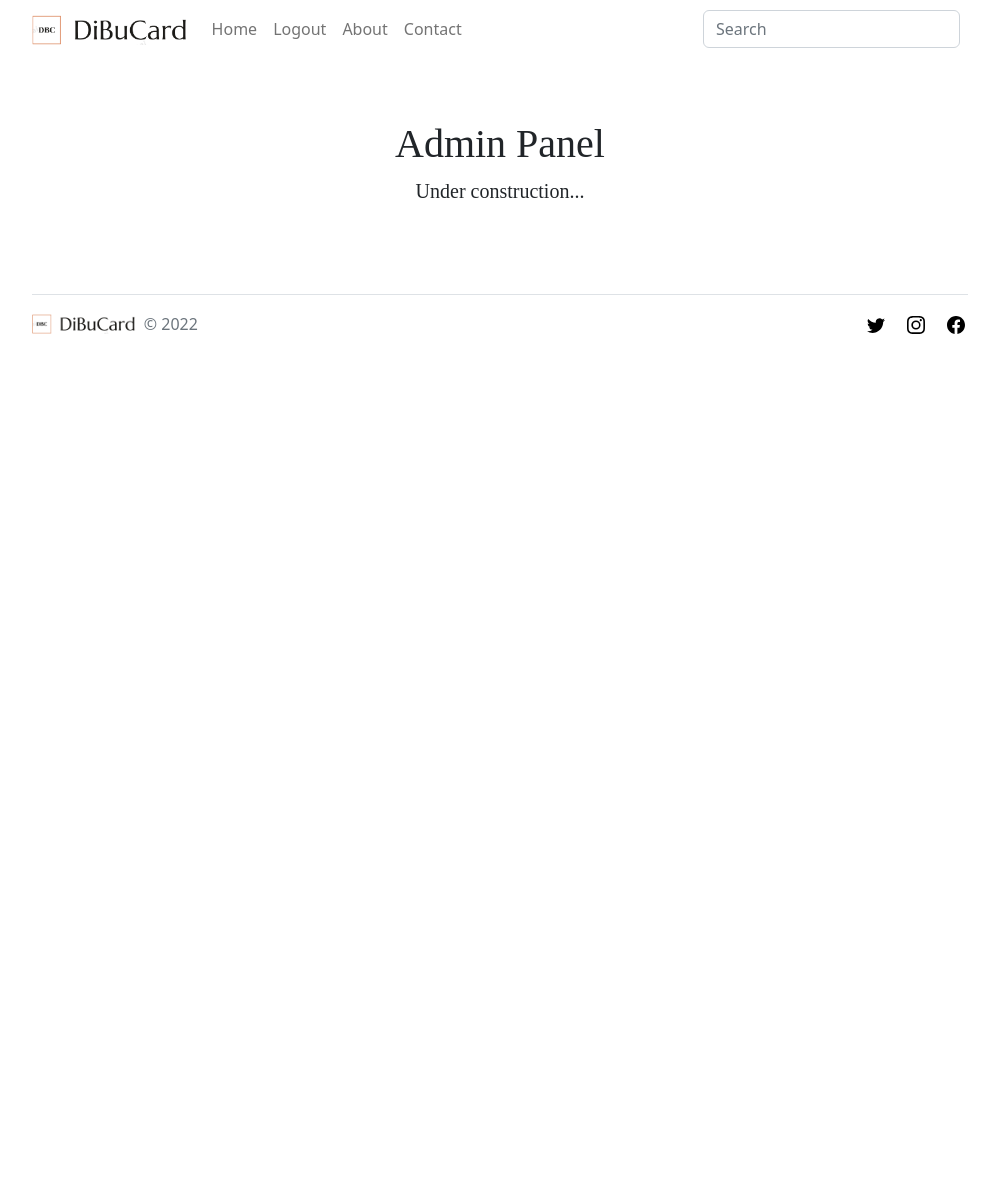
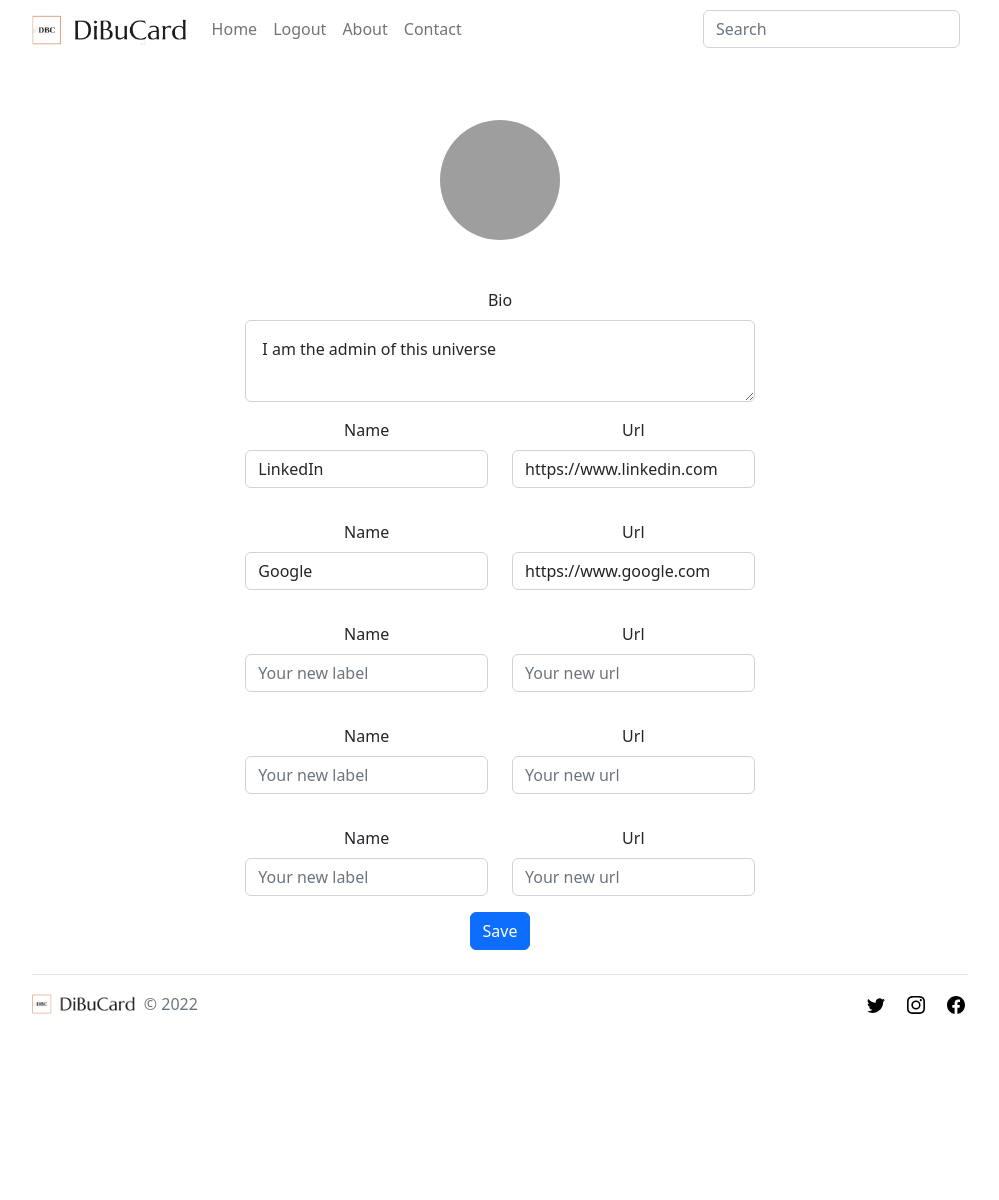
Before and after one commit to neginmaka/Digital-Business-Card, a Flask app: the page made by forms.py in a window 1280 px wide. Shown: the whole page, without its empty margins (140-1139 px from the left). Run offline with Flask 3, Linux system fonts and the light colour scheme; the visitor is signed in with stand-in values (Sample User, id 1); some libraries are stand-ins or nearby versions; grey boxes are pictures that could not be loaded.

Commit message:
PF-9 Design Admin View

```diff
--- a/forms.py
+++ b/forms.py
@@ -1,19 +1,15 @@
 from flask_wtf import FlaskForm
-from wtforms import StringField, SubmitField, PasswordField
+from wtforms import StringField, SubmitField, PasswordField, FieldList, FormField, TextAreaField
 from wtforms.validators import DataRequired, URL
 
 
 # Create WTForm
-
-class RegisterForm(FlaskForm):
-    name = StringField("Name", validators=[DataRequired()])
-    email = StringField("Email", validators=[DataRequired()])
-    username = StringField("Username", validators=[DataRequired()])
-    password = PasswordField("Password", validators=[DataRequired()])
-    submit = SubmitField("SIGN ME UP!", validators=[DataRequired()])
+class LinkForm(FlaskForm):
+    name = StringField(validators=[DataRequired()])
+    url = StringField(validators=[DataRequired()])
 
 
-class LoginForm(FlaskForm):
-    email = StringField("Email", validators=[DataRequired()])
-    password = PasswordField("Password", validators=[DataRequired()])
-    submit = SubmitField("LET ME IN!", validators=[DataRequired()])
+class AdminForm(FlaskForm):
+    bio = TextAreaField("Bio", validators=[DataRequired()])
+    links = FieldList(FormField(LinkForm))
+    submit = SubmitField("Save", validators=[DataRequired()])
--- a/main_app.py
+++ b/main_app.py
@@ -13,7 +13,7 @@ from okta_helpers import is_access_token_valid, is_id_token_valid, config
 from flask_bootstrap import Bootstrap
 from flask_login import UserMixin
 from flask_sqlalchemy import SQLAlchemy
-from forms import LoginForm
+from forms import AdminForm, LinkForm
 from sqlalchemy.orm import relationship
 
 app = Flask(__name__)
@@ -112,8 +112,7 @@ def home():
 
 @app.route("/login", methods=["GET", "POST"])
 def login():
-    form = LoginForm()
-    return render_template("login.html", form=form)
+    return render_template("login.html")
 
 
 @app.route("/authorization-code/callback")
@@ -214,9 +213,29 @@ def contact():
 
 
 @app.route("/<username>/admin")
-@login_required
+# @login_required
 def admin_view(username):
-    return render_template("admin.html")
+    user = User(
+        email="admin@test.com",
+        username="admin",
+        name="Admin Admiani",
+        profile_pic_url="https://i.pinimg.com/550x/f1/4e/49/f14e4900a0e245a157bb6ce73b8a06aa.jpg",
+        bio="I am the admin of this universe"
+    )
+
+    g_link = LinkForm()
+    g_link.url = "https://www.google.com"
+    g_link.name = "Google"
+
+    l_link = LinkForm()
+    l_link.url = "https://www.linkedin.com"
+    l_link.name = "LinkedIn"
+    links = [
+        l_link,
+        g_link]
+
+    admin_form = AdminForm(bio=user.bio, links=links)
+    return render_template("admin.html", admin_form=admin_form, profile_pic_url=user.profile_pic_url)
 
 
 @app.route("/<username>/profile")
--- a/templates/admin.html
+++ b/templates/admin.html
@@ -1,12 +1,50 @@
 {% include "header.html" %}
+{% import "bootstrap/wtf.html" as wtf %}
 
-<div class="container">
-    <main>
-        <div class="py-5 text-center">
-            <h1>Admin Panel</h1>
-            <p class="lead">Under construction...</p>
+
+<div class="container text-center py-5 mx-auto-enduser">
+
+    {% if profile_pic_url %}
+        <div class="rounded-circle overflow-hidden shadow-4-strong">
+            <img src="{{ profile_pic_url }}" class="card-img-top img-cover img-profile" alt="Profile picture">
         </div>
-    </main>
+    {% else %}
+        <div class="rounded-circle overflow-hidden shadow-4-strong">
+            <img src="/static/img/add_image.png" class="card-img-top img-cover img-profile" alt="Profile picture">
+        </div>
+    {% endif %}
+</div>
+
+
+<div class="container text-center col-lg-5">
+    <form>
+        {{ wtf.form_field(admin_form["bio"], class="form-control p-3") }}
+        {% for i in range(0, admin_form.links|length) %}
+            <div class="row py-3">
+                <div class="col">
+                    {{ wtf.form_field(admin_form.links[i]["name"]) }}
+                </div>
+                <div class="col">
+                    {{ wtf.form_field(admin_form.links[i]["url"]) }}
+                </div>
+            </div>
+        {% endfor %}
+        {% if admin_form.links|length < 5 %}
+            {% for i in range(0, 5-admin_form.links|length) %}
+                <div class="row py-3">
+                    <div class="col">
+                        <label class="control-label" for="links-1-url">Name</label>
+                        <input class="form-control" placeholder="Your new label">
+                    </div>
+                    <div class="col">
+                        <label class="control-label" for="links-1-url">Url</label>
+                        <input class="form-control" placeholder="Your new url">
+                    </div>
+                </div>
+            {% endfor %}
+        {% endif %}
+        <a class="btn btn-primary" href="">Save</a>
+    </form>
 </div>
 
 {% include "footer.html" %}
--- a/templates/header.html
+++ b/templates/header.html
@@ -22,7 +22,7 @@
           rel='stylesheet' type='text/css'>
 
     <!-- Custom styles -->
-    <link href="static/css/styles.css" rel="stylesheet">
+    <link href="../static/css/styles.css" rel="stylesheet">
 
 </head>
 
```
